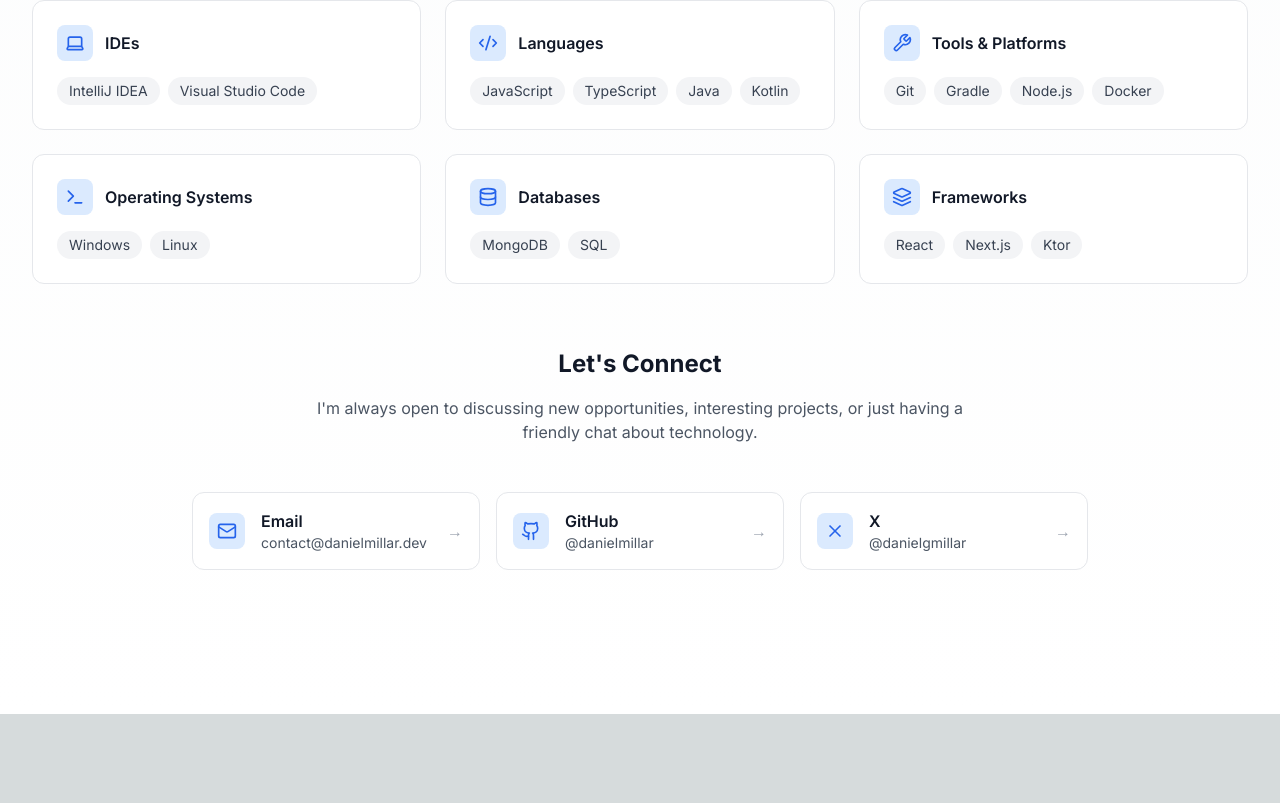
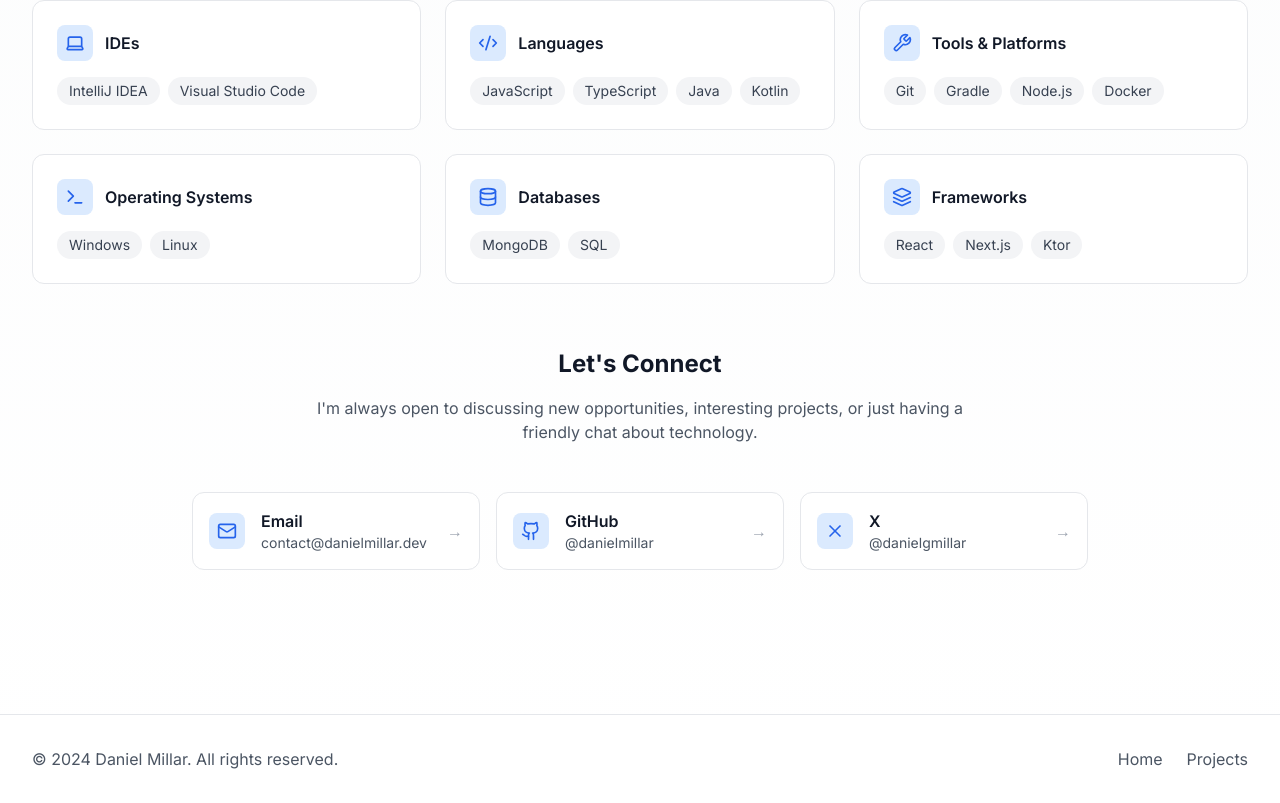
Before and after one commit to danielmillar/Portfolio, a Next.js app: page / in a window 1280 px wide. Shown: the part 1090-1893 px from the top of the page. Before the commit the page ends 1804 px from the top, so only its background shows below. Built offline with nearby package versions, Linux system fonts and the light colour scheme.

Commit message:
feat(): Add footer

```diff
--- a/src/app/not-found.tsx
+++ b/src/app/not-found.tsx
@@ -1,4 +1,5 @@
 import Navigation from '@/components/shared/Navigation';
+import Footer from '@/components/shared/Footer';
 
 export const runtime = "edge";
 
@@ -22,6 +23,7 @@
           </a>
         </div>
       </main>
+      <Footer />
     </div>
   );
 }
--- a/src/app/page.tsx
+++ b/src/app/page.tsx
@@ -4,18 +4,20 @@
 import Contact from '@/components/home/Contact';
 import Header from '@/components/home/Header';
 import Navigation from '@/components/shared/Navigation';
+import Footer from '@/components/shared/Footer';
 
 export default function Home() {
   return (
-    <div className="min-h-screen bg-gradient-to-b from-gray-50 to-white dark:from-gray-900 dark:to-gray-800">
+    <div className="min-h-screen flex flex-col bg-gradient-to-b from-gray-50 to-white dark:from-gray-900 dark:to-gray-800">
       <Navigation />
-      <main className="max-w-7xl mx-auto px-4 pt-24 pb-20 sm:px-6 lg:px-8">
+      <main className="flex-grow max-w-7xl mx-auto px-4 pt-24 pb-20 sm:px-6 lg:px-8">
         <Header />
         <Hero />
         <Projects />
         <Skills />
         <Contact />
       </main>
+      <Footer />
     </div>
   );
 }
--- a/src/app/projects/page.tsx
+++ b/src/app/projects/page.tsx
@@ -1,13 +1,14 @@
 import Navigation from '@/components/shared/Navigation';
 import Header from '@/components/home/Header';
+import Footer from '@/components/shared/Footer';
 import { GithubIcon, Globe } from 'lucide-react';
 import { Project, projects } from '@/data/projects';
 
 export default function ProjectsPage() {
   return (
-    <div className="min-h-screen bg-gradient-to-b from-gray-50 to-white dark:from-gray-900 dark:to-gray-800">
+    <div className="min-h-screen flex flex-col bg-gradient-to-b from-gray-50 to-white dark:from-gray-900 dark:to-gray-800">
       <Navigation />
-      <main className="max-w-7xl mx-auto px-4 pt-24 pb-20 sm:px-6 lg:px-8">
+      <main className="flex-grow max-w-7xl mx-auto px-4 pt-24 pb-20 sm:px-6 lg:px-8">
         <Header />
         <div className="mb-12">
           <h1 className="text-3xl font-bold text-gray-900 dark:text-white mb-4">
@@ -24,6 +25,7 @@
           ))}
         </div>
       </main>
+      <Footer />
     </div>
   );
 }
--- /dev/null
+++ b/src/components/shared/Footer.tsx
@@ -0,0 +1,29 @@
+import Link from 'next/link';
+
+export default function Footer() {
+  return (
+    <footer className="border-t border-gray-200 dark:border-gray-700 bg-white/80 dark:bg-gray-900/80 backdrop-blur-sm">
+      <div className="max-w-7xl mx-auto px-4 py-8 sm:px-6 lg:px-8">
+        <div className="flex flex-col md:flex-row justify-between items-center gap-4">
+          <div className="text-gray-600 dark:text-gray-400">
+            © {new Date().getFullYear()} Daniel Millar. All rights reserved.
+          </div>
+          <nav className="flex gap-6">
+            <Link
+              href="/"
+              className="text-gray-600 dark:text-gray-400 hover:text-blue-500 dark:hover:text-blue-400 transition-colors"
+            >
+              Home
+            </Link>
+            <Link
+              href="/projects"
+              className="text-gray-600 dark:text-gray-400 hover:text-blue-500 dark:hover:text-blue-400 transition-colors"
+            >
+              Projects
+            </Link>
+          </nav>
+        </div>
+      </div>
+    </footer>
+  );
+}
```
